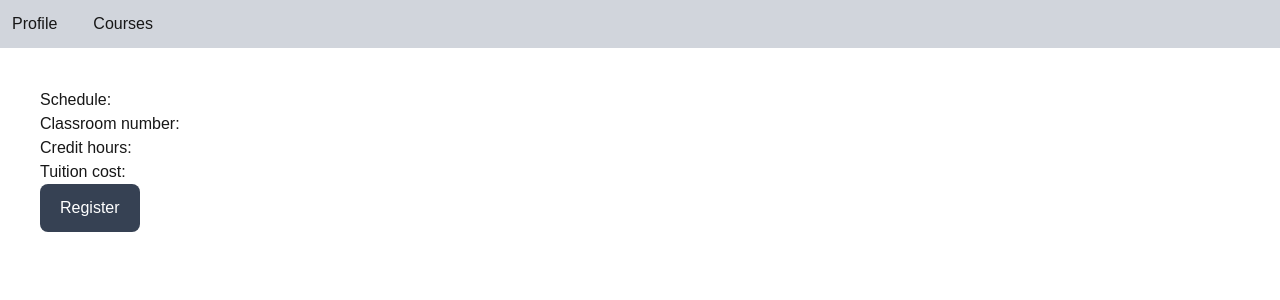
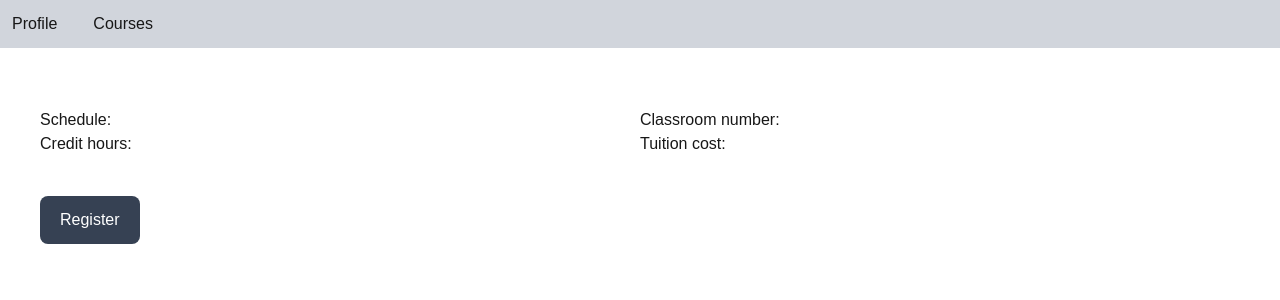
Before and after one commit to hamletfg/mtech-capstone, a Next.js app in the folder client/: page /courses/1 in a window 1280 px wide. Shown: the top 300 px of the page. Built offline with nearby package versions, Linux system fonts and the light colour scheme.

Commit message:
course page edit

```diff
--- a/client/src/app/courses/[courseId]/page.jsx
+++ b/client/src/app/courses/[courseId]/page.jsx
@@ -144,8 +144,8 @@ export default function Page({ params }) {
   return (
     <div>
       <Header />
-      <div className="p-10">
-        <h1>{courseData.title} </h1>
+      <div className="p-10 grid grid-cols-2">
+        <h1 className="col-span-2 text-2xl mb-5">{courseData.title}</h1>
         <div>
           <span>Schedule: </span>
           {courseData.schedule}
@@ -162,12 +162,17 @@ export default function Page({ params }) {
           <span>Tuition cost: </span>
           {courseData.tuition_cost}
         </div>
-        <p>
-          {isRegistered ? "(You are already registered for this course)" : ""}
-        </p>
-        <Button onclick={handleRegister}>
-          {isRegistered ? "Unregister" : "Register"}
-        </Button>
+        <div className="col-span-2 my-5">
+          <p>{courseData.description}</p>
+        </div>
+        <div className="col-span-2">
+          <Button onclick={handleRegister}>
+            {isRegistered ? "Unregister" : "Register"}
+          </Button>
+          <p>
+            {isRegistered ? "(You are already registered for this course)" : ""}
+          </p>
+        </div>
       </div>
     </div>
   );
```
